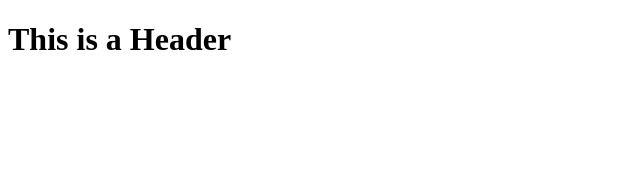
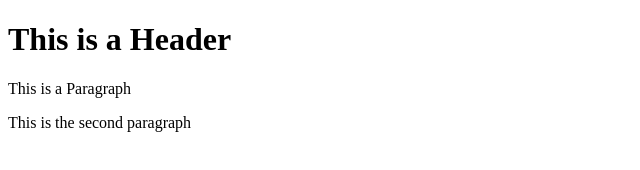
Before and after one commit to CRobinMansfield/git-test, a plain HTML site: page index.html in a window 1280 px wide. Shown: the whole page, without its empty margins (0-640 px from the left). Drawn offline with Linux system fonts and the light colour scheme.

Commit message:
Second commit

```diff
--- a/index.html
+++ b/index.html
@@ -7,5 +7,7 @@
 </head>
 <body>
     <h1>This is a Header</h1>
+    <p>This is a Paragraph</p>
+    <p>This is the second paragraph</p>
 </body>
 </html>
```
